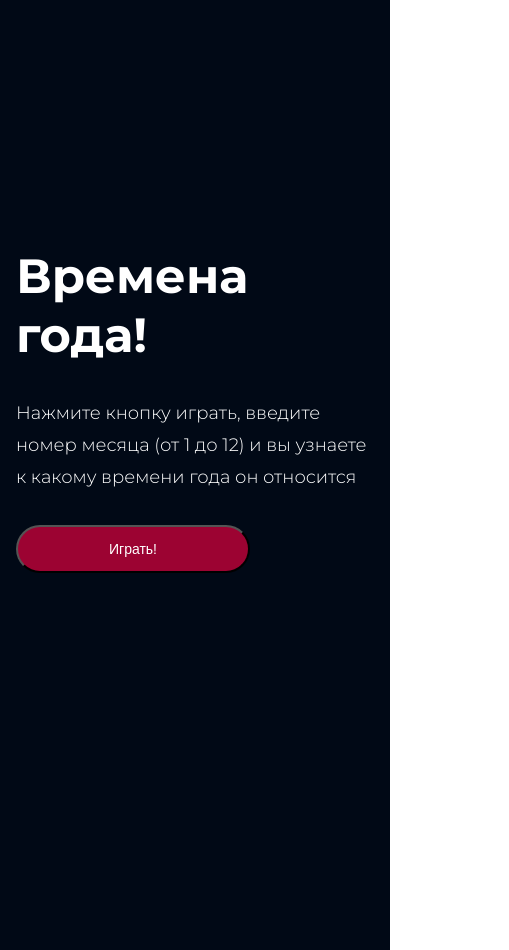
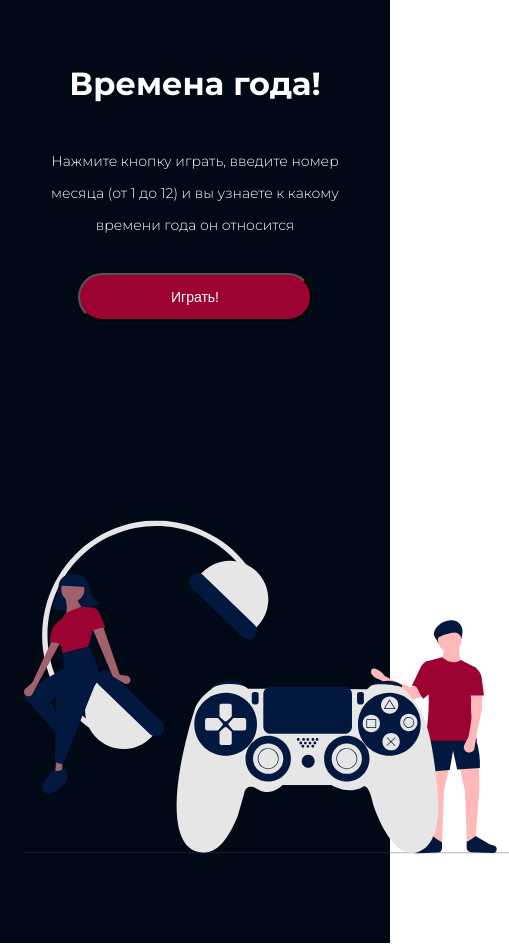
Before and after one commit to nkverechsh/small-game, a plain HTML site: page index.html in a window 390 px wide. Shown: the part 2061-3011 px from the top of the page, 509 px wide, since content can reach past the window. Drawn offline with Linux system fonts and the light colour scheme.

Commit message:
mobile adaptive

```diff
--- a/css/_mobile.scss
+++ b/css/_mobile.scss
@@ -5,11 +5,7 @@
 
 }
 
-@media(max-width: 768px) {
-
-    .season {
-        justify-content: center;
-    }
+@media(max-width: 769px) {
 
     .center {
         padding-left: 16px;
@@ -39,4 +35,30 @@
         text-align: center;
     }
 
+    .season {
+        gap: 64 px;
+
+        &__content {
+            flex-direction: row;
+            justify-content: center;
+            width: 343px;
+            padding-top: 51px;
+            padding-bottom: 64px;
+        }
+
+        &__title {
+            font-size: 32px;
+        }
+
+        &__text {
+            text-align: center;
+            font-size: 14px;
+        }
+    }
+
+    .season__picture {
+            width: 343px;
+            padding-bottom: 85px;
+    }
+
 }
```
Also changed, not shown: css/style.css, 1 other file.
